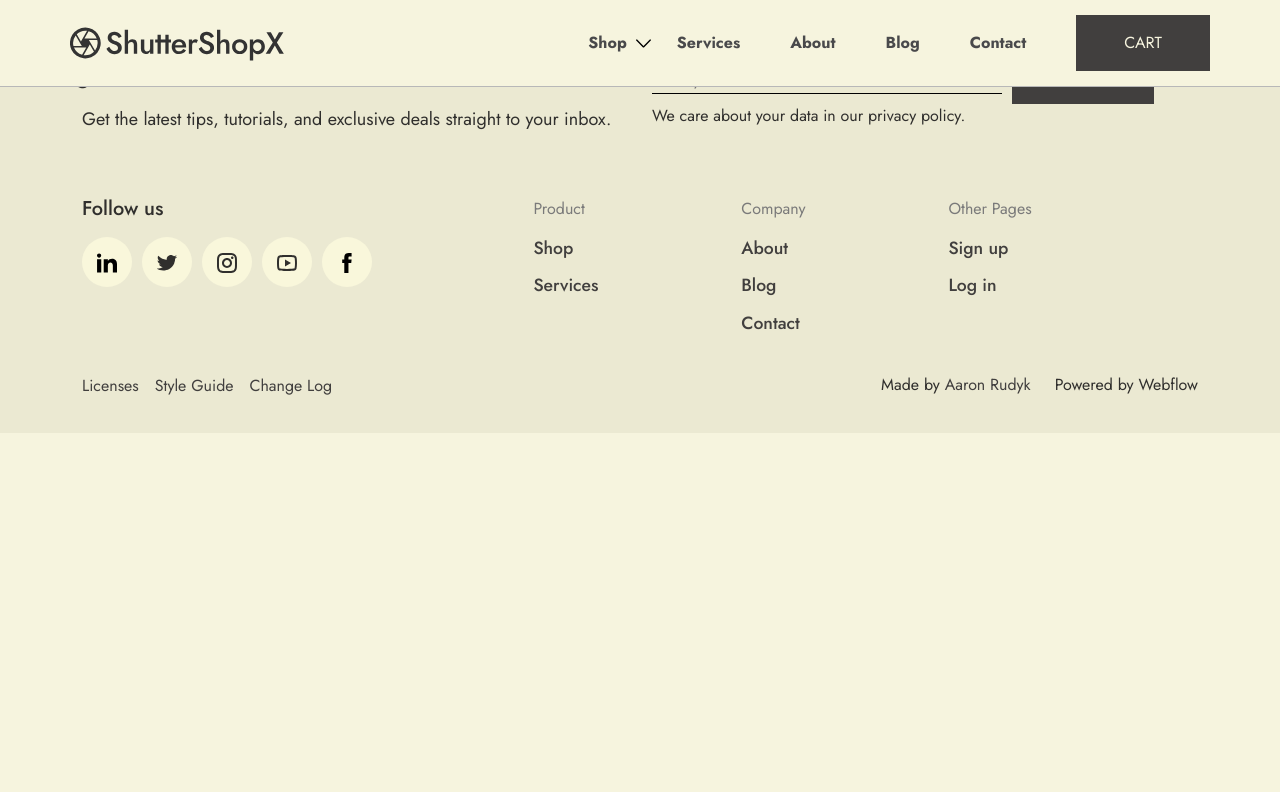
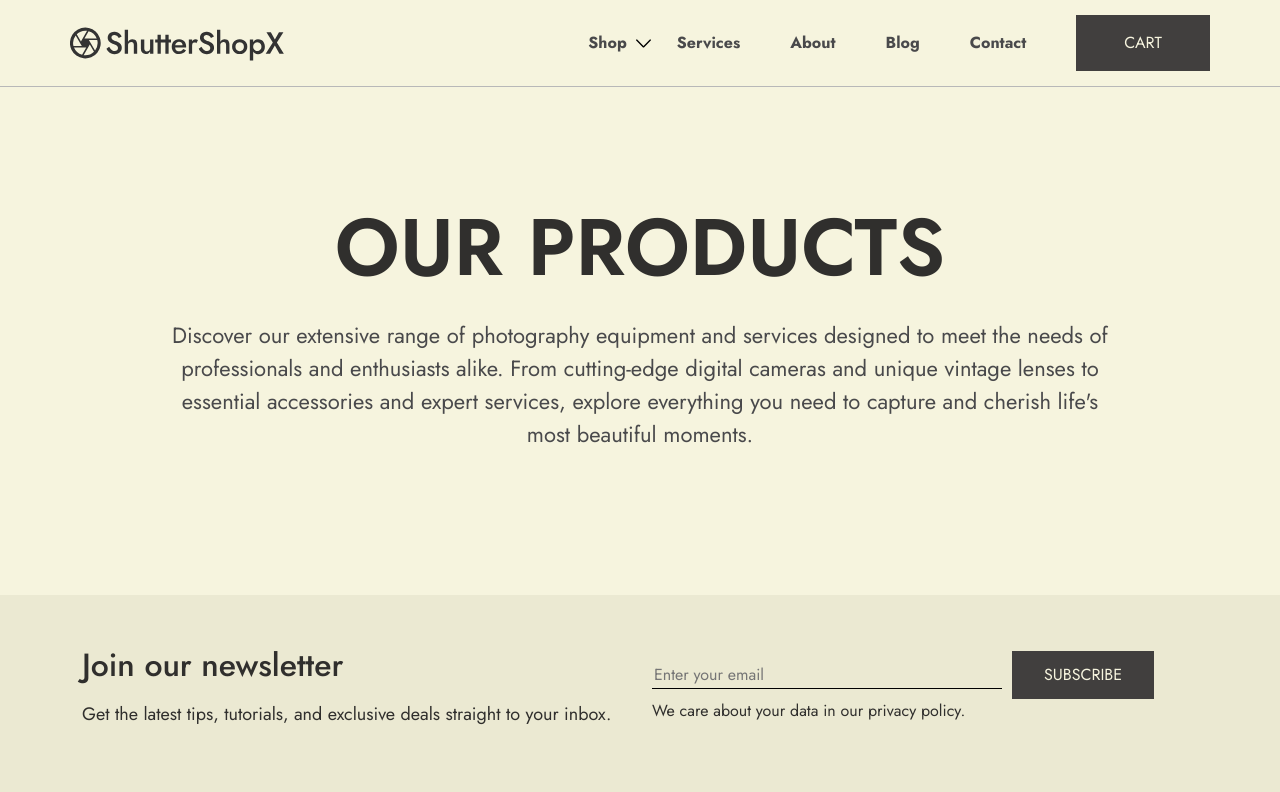
Before and after one commit to GeorgiosDrivas/shutter-shop, a React (Vite) app: page /all-products in a window 1280 px wide. Shown: the top 792 px of the page. Built offline with nearby package versions, Linux system fonts and the light colour scheme; a web font is replaced by a local one.

Commit message:
All products page hero section

```diff
--- a/src/App.tsx
+++ b/src/App.tsx
@@ -6,6 +6,7 @@ import { BrowserRouter, Route, Routes } from "react-router-dom";
 import Contact from "./components/contact";
 import About from "./components/about/about";
 import Services from "./components/services/services";
+import AllProducts from "./components/allProducts/allProducts";
 
 export default function App() {
   return (
@@ -17,6 +18,7 @@ export default function App() {
           <Route path="/contact" element={<Contact />} />
           <Route path="/about" element={<About />} />
           <Route path="/services" element={<Services />} />
+          <Route path="/all-products" element={<AllProducts />} />
         </Routes>
         <Footer />
       </BrowserRouter>
--- /dev/null
+++ b/src/components/allProducts/allProducts.tsx
@@ -0,0 +1,26 @@
+import "../styles/allProducts.style.css";
+
+export default function AllProducts() {
+  return (
+    <>
+      <section id="all-products">
+        <div className="container">
+          <div className="row">
+            <div className="col-12 text-center">
+              <h1 className="mb-4">OUR PRODUCTS</h1>
+              <p>
+                Discover our extensive range of photography equipment and
+                services designed to meet the needs of <br />
+                professionals and enthusiasts alike. From cutting-edge digital
+                cameras and unique vintage lenses to <br />
+                essential accessories and expert services, explore everything
+                you need to capture and cherish life's <br />
+                most beautiful moments.
+              </p>
+            </div>
+          </div>
+        </div>
+      </section>
+    </>
+  );
+}
--- a/src/components/header.tsx
+++ b/src/components/header.tsx
@@ -49,9 +49,9 @@ export default function Header() {
                         <div className={menu ? "default open" : "default"}>
                           <div id="dropdown-wrap">
                             <div>
-                              <a href="#" className="mb-2">
+                              <Link to="/all-products" className="mb-2">
                                 All Products
-                              </a>
+                              </Link>
                               <p>Example of Home Section 1</p>
                             </div>
                             <div>
--- /dev/null
+++ b/src/components/styles/allProducts.style.css
@@ -0,0 +1,4 @@
+#all-products {
+  padding-top: 12.5rem;
+  padding-bottom: 8rem;
+}
```
